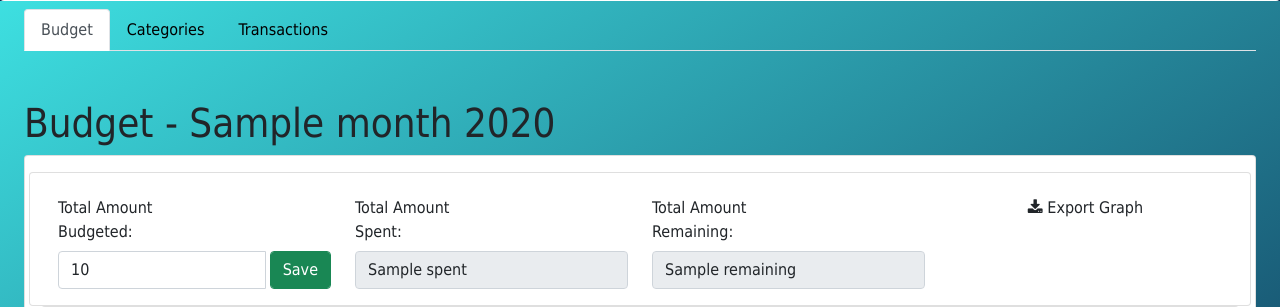
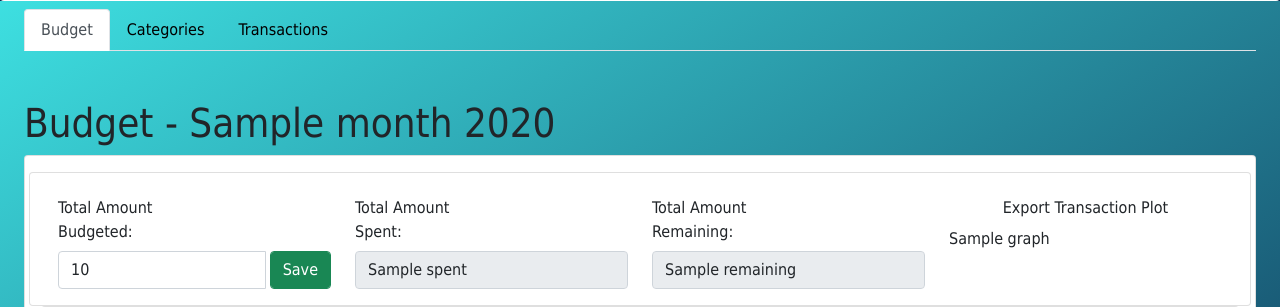
Before and after one commit to asa-leholland/BeaverHacks, a Django app: template BeaverStacks/BudgetApp/templates/index.html in a window 1280 px wide. Shown: the part 46-353 px from the top of the page. Run offline with Django 3.2, Linux system fonts and the light colour scheme; the template is opened without the code that fills it: most values are stand-ins (such as "Sample title", 1, 10 or a date in 2020); some libraries are stand-ins or nearby versions.

Commit message:
Updated function in views for the create graph & adjusted html to allow for submission

```diff
--- a/BeaverStacks/BudgetApp/templates/index.html
+++ b/BeaverStacks/BudgetApp/templates/index.html
@@ -73,7 +73,11 @@
 											<div class="col-sm">
 												<div>
 													<form method="POST">{% csrf_token %}
-														<button type="submit" class="btn form-control" name="create_pie_plot"><i class="fa fa-download"></i> Export Graph</button>
+														<input type="submit" value="Export Transaction Plot" class="btn form-control" name="create_pie_plot">
+<!--														<i class="fa fa-download"></i> Export Graph</input>-->
+														{% if graph %}
+														{{ graph }}
+														{% endif %}
 													</form>
 												</div>
 											</div>
--- a/BeaverStacks/BudgetApp/views.py
+++ b/BeaverStacks/BudgetApp/views.py
@@ -10,7 +10,6 @@ from .forms import *
 import datetime
 import re
 import plotly.express as px
-import plotly.graph_objects as go
 import pandas as pd
 
 
@@ -84,7 +83,7 @@ def index(request):
         'budget': budget,
         'transactions': transactions,
         'categories': categories,
-        'groups': groups
+        'groups': groups,
     }
     return render(request, 'index.html', context)
 
```
